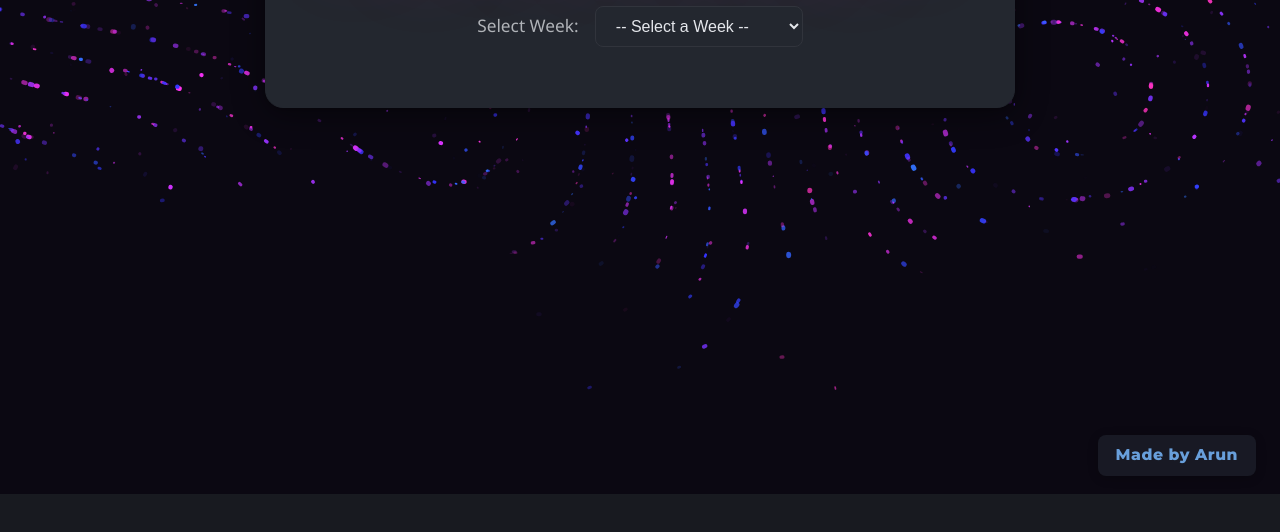
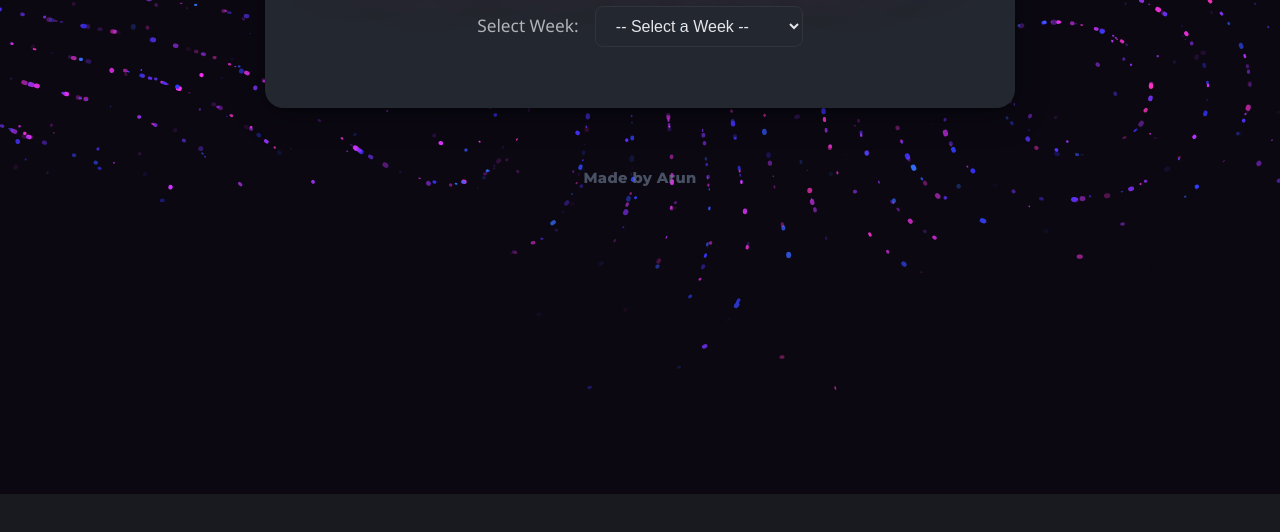
Before and after one commit to Arun131004/Cognitive_psychology, a plain HTML site: page index.html in a window 1280 px wide. Shown: the part 306-838 px from the top of the page. Drawn offline with Linux system fonts and the light colour scheme.

Commit message:
modified made by arun text

```diff
--- a/style.css
+++ b/style.css
@@ -272,20 +272,22 @@ select:focus {
 }
 
 .footer-credit {
-    position: fixed;
-    bottom: 18px;
-    right: 24px;
-    background: rgba(30,34,44,0.85);
-    color: #7abaff;
+    position: static;
+    display: block;
+    width: 100%;
+    text-align: center;
+    background: none;
+    color: #6b7a8f;
     font-family: 'Montserrat', Arial, sans-serif;
-    font-size: 0.98em;
-    padding: 7px 18px;
-    border-radius: 8px;
-    box-shadow: 0 2px 12px #0004;
-    z-index: 10;
-    letter-spacing: 0.5px;
-    opacity: 0.85;
+    font-size: 0.92em;
+    padding: 18px 0 10px 0;
+    border-radius: 0;
+    box-shadow: none;
+    z-index: 1;
+    letter-spacing: 0.3px;
+    opacity: 0.65;
     user-select: none;
+    margin-top: 40px;
 }
 
 /* Animated neon lights effect for the main header */
```
